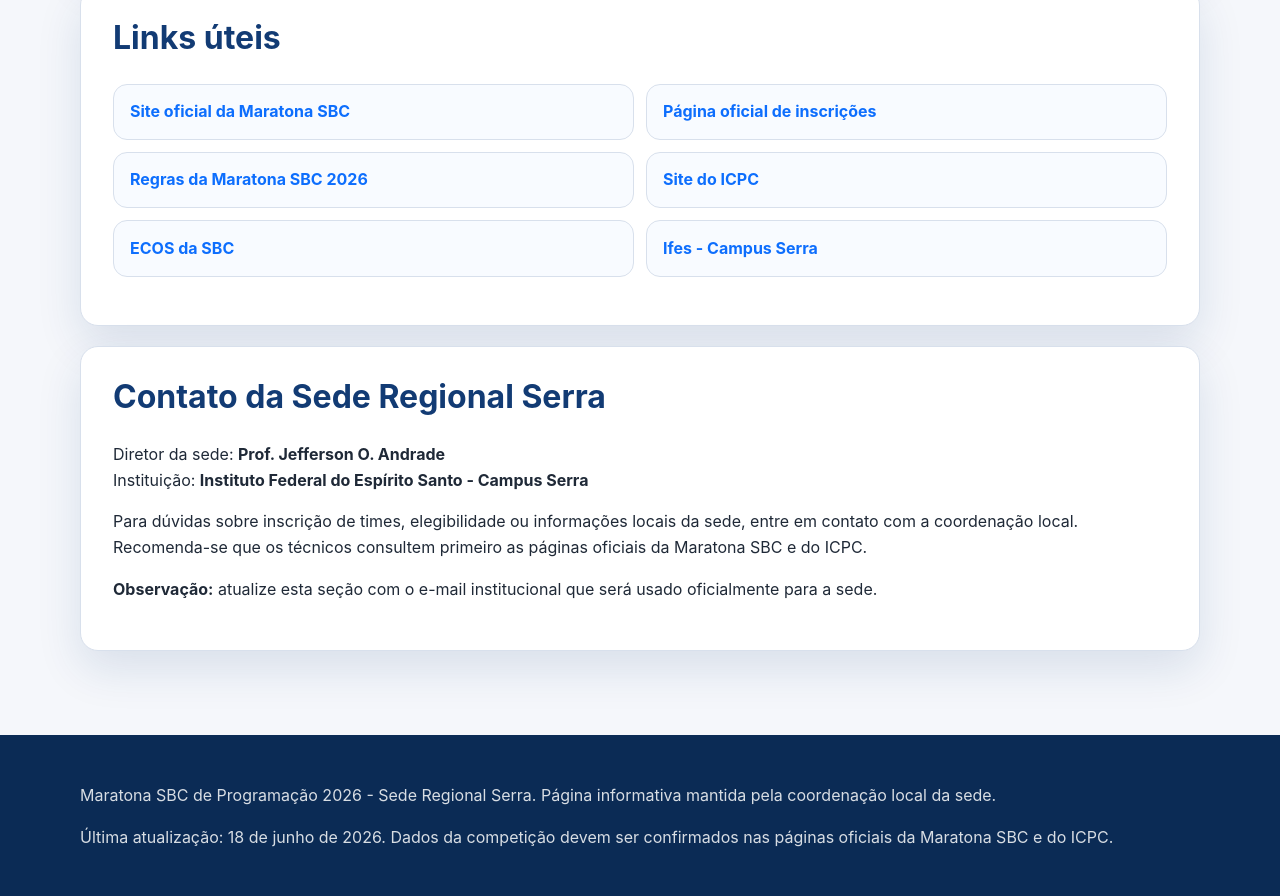
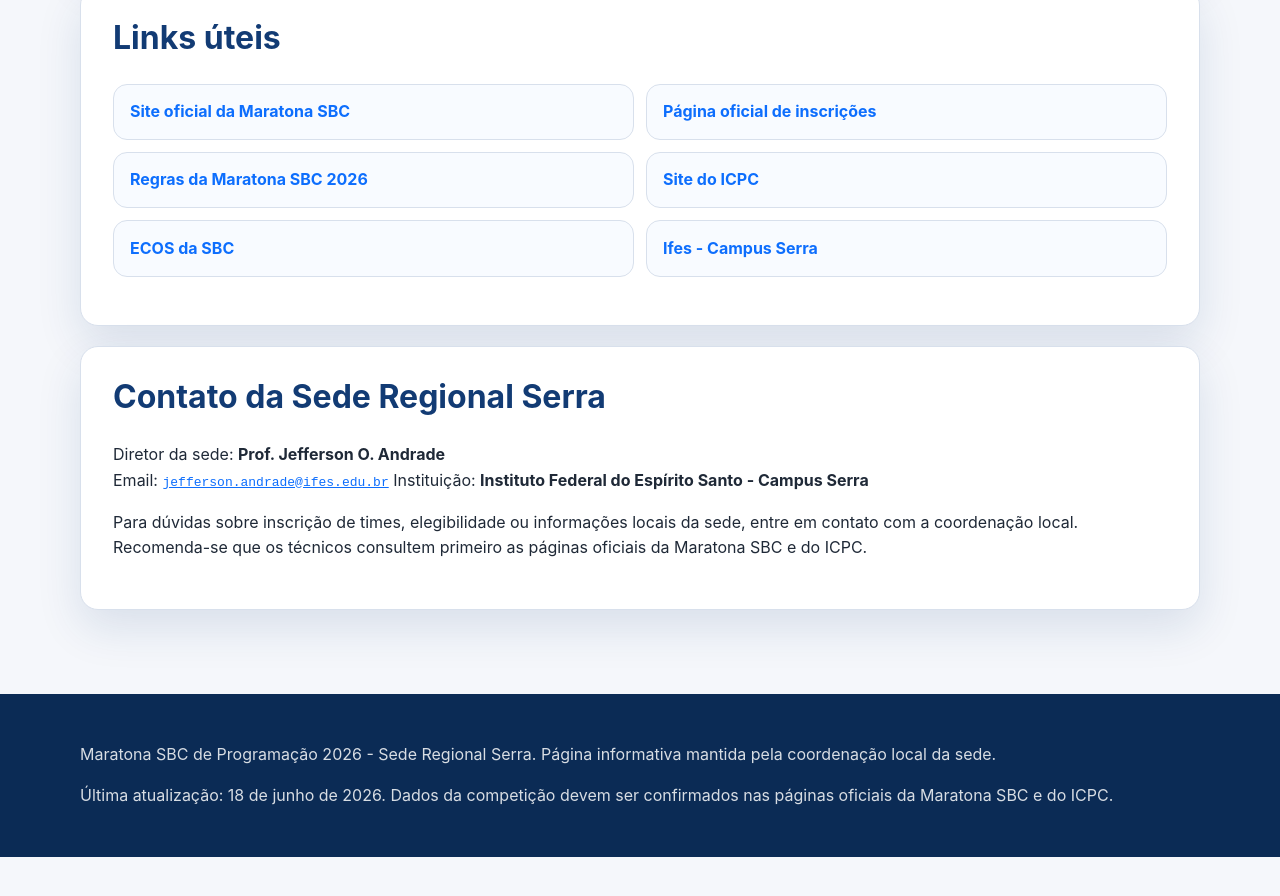
Before and after one commit to profjeffandrade/maratona-sbc-2026-serra, a plain HTML site: page index.html in a window 1280 px wide. Shown: the part 4075-4971 px from the top of the page. After the commit the page ends 4932 px from the top, so only its background shows below. Drawn offline with Linux system fonts and the light colour scheme.

Commit message:
fix: correção do email do diretor da sede

```diff
--- a/index.html
+++ b/index.html
@@ -654,15 +654,13 @@
       <h2 id="contato-title" class="section-title">Contato da Sede Regional Serra</h2>
       <p>
         Diretor da sede: <strong>Prof. Jefferson O. Andrade</strong><br>
+        Email: <a href="mailto:jefferson.andrade@ifes.edu.br"><code>jefferson.andrade@ifes.edu.br</code></a>
         Instituição: <strong>Instituto Federal do Espírito Santo - Campus Serra</strong>
       </p>
       <p>
         Para dúvidas sobre inscrição de times, elegibilidade ou informações locais da sede,
         entre em contato com a coordenação local. Recomenda-se que os técnicos consultem
         primeiro as páginas oficiais da Maratona SBC e do ICPC.
-      </p>
-      <p>
-        <strong>Observação:</strong> atualize esta seção com o e-mail institucional que será usado oficialmente para a sede.
       </p>
     </section>
   </main>
```
